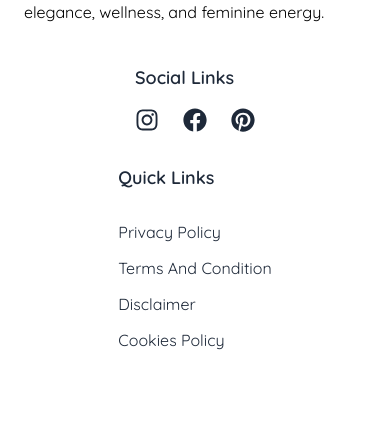
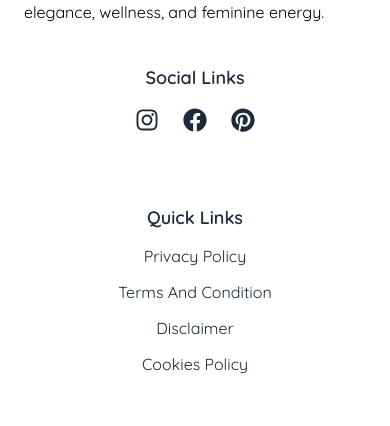
Before and after one commit to mussadiqkhan6886/sabawrites, a Next.js app: page / in a window 390 px wide. Shown: the part 2599-3025 px from the top of the page. Built offline with nearby package versions, Linux system fonts and the light colour scheme; no server answers; the database is empty.

Commit message:
fix design ui responsiveness

```diff
--- a/components/UserComp/Footer.tsx
+++ b/components/UserComp/Footer.tsx
@@ -18,16 +18,17 @@ export default function Footer() {
 
   return (
     <footer className="text-gray-800 bg-white  mt-12 relative">
-      <div className="max-w-7xl z-40 mx-auto px-6 py-12 grid place-items-center grid-cols-1 sm:grid-cols-2 lg:grid-cols-3 gap-8">
+      <div className="max-w-7xl mx-auto px-6 py-12 grid  grid-cols-1 sm:grid-cols-2 lg:grid-cols-3 gap-8">
 
-        <div className="space-y-4 z-30 relative">
+        <div className="space-y-4 relative">
           <h6 className={`${playfair.className} text-[27px] sm:text-4xl`}>Saba <span className='italic font-semibold'>Writes</span></h6>
           <p className="text-black">
             A lifestyle & beauty blog celebrating elegance, wellness, and feminine energy.
           </p>
         </div>
 
-        <div className="flex flex-col space-y-3 mt-2 z-30">
+
+        <div className="flex flex-col items-center space-y-3 mt-2 mb-10">
           <h6 className="text-lg font-semibold mb-4">Social Links</h6>
           <div className="flex gap-6">
             <Link className="text-2xl" aria-label="instagram link" href={"#"}><FaInstagram name="instagram" aria-label="instagram" /></Link>
@@ -36,8 +37,8 @@ export default function Footer() {
           </div>
         </div>
 
-        <div className="flex gap-3 flex-col">
-          <h6 className="text-lg font-semibold mb-4">Quick Links</h6>
+        <div className="flex gap-3 items-center flex-col">
+          <h6 className="text-lg font-semibold">Quick Links</h6>
           <Link href={"/privacy-policy"}>Privacy Policy</Link>
           <Link href={"/terms-and-condition"}>Terms And Condition</Link>
           <Link href={"/disclaimer"}>Disclaimer</Link>
```
